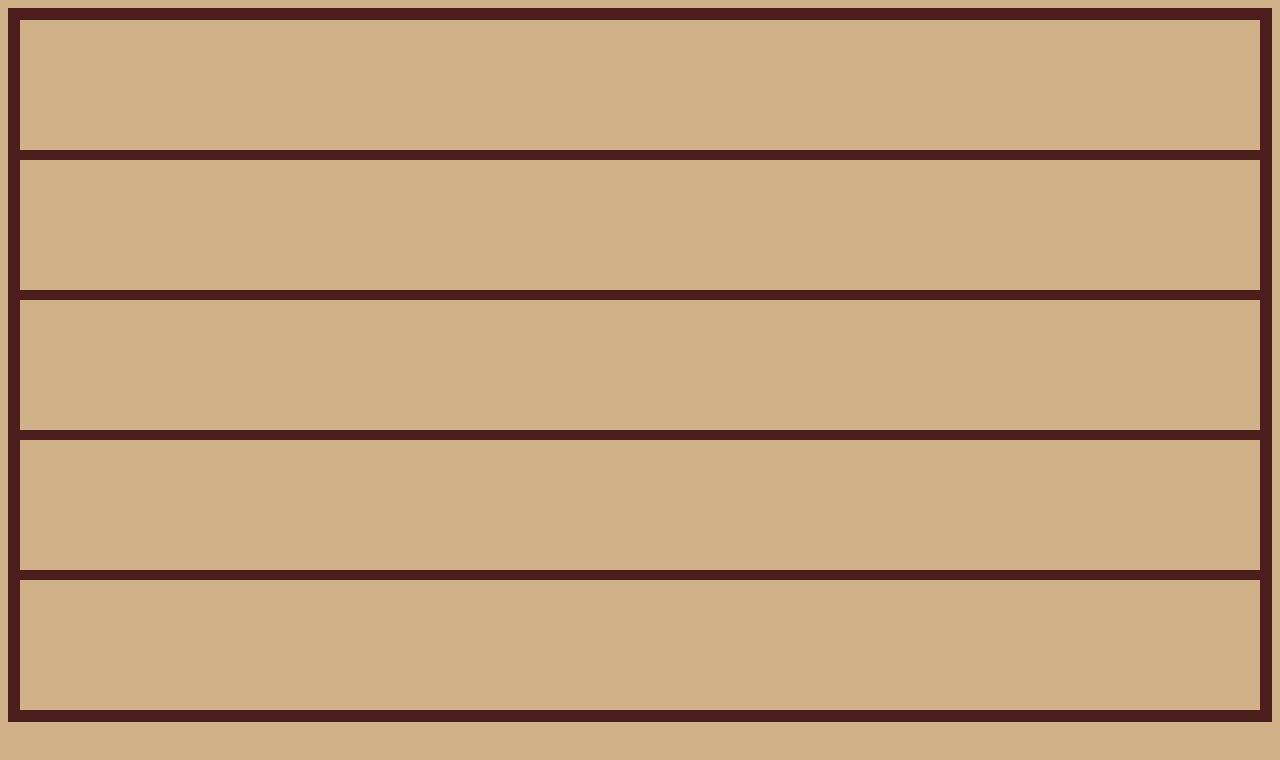
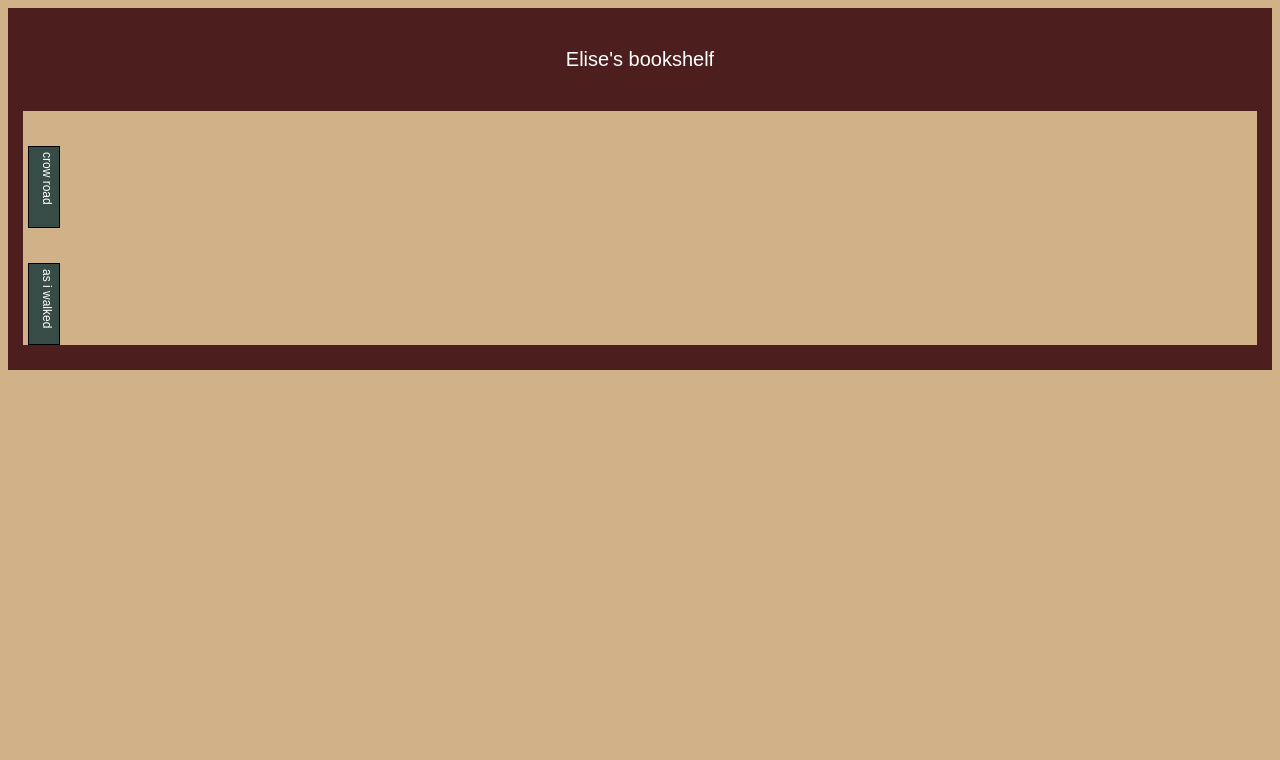
Before and after one commit to elise1365/bookcaseSite, a plain HTML site: page homepage.html in a window 1280 px wide. Drawn offline with Linux system fonts and the light colour scheme.

Commit message:
started adding a function to add each book title from a list onto the page, still needs editing tho!

```diff
--- a/homepage.html
+++ b/homepage.html
@@ -7,7 +7,22 @@
     </head>
 
     <body>
-        <div id="lineContainer"></div>
+        <section>
+           <nav id="navBar">
+            <p id="headingText">Elise's bookshelf</p>
+           </nav>
+        </section>
+        <section>
+            <div class="container">
+                <!-- <div class="bookSpine bookSpine1">hi</div>
+                <div class="bookSpine bookSpine2">hi</div>
+                <div class="bookSpine bookSpine3">hi</div>
+                <div class="bookSpine bookSpine4">hi</div> -->
+                <div id="bookShelf"></div>
+            </div>
+            <div id="lineContainer">
+            </div>
+        </section>
         <script src="script.js"></script>
     </body>
 </html>
--- a/script.js
+++ b/script.js
@@ -1,8 +1,8 @@
 "use strict"
 
-let numOfShelves = 5;
+let numOfShelves = 1;
 
-function drawLines(){
+function drawLines() {
     let lineContainer = document.getElementById("lineContainer");
     for(let i=0;i<numOfShelves-1;i++){
         const line = document.createElement("div");
@@ -12,3 +12,38 @@ function drawLines(){
 }
 
 window.onload = drawLines;
+
+function drawBooks(listOfBooks) {
+    let bookShelf = document.getElementById("bookShelf");
+    for(let i=0;i<listOfBooks.length;i++){
+        // assign a different spine style randomly
+        let randNum = Math.floor(Math.random() * 4) +1;
+        // alert(randNum);
+        let className;
+        if(randNum == 1){
+            className = "bookSpine1"
+        }
+        else if(randNum == 2){
+            className = "bookSpine2"
+        }
+        else if(randNum == 3){
+            className = "bookSpine3"
+        }
+        else if(randNum == 4){
+            className = "bookSpine4"
+        }
+
+        const bookSpine = document.createElement("div");
+        bookSpine.className = className + " bookSpine";
+
+        let title = listOfBooks[i];
+        if(listOfBooks[i].length > 12){
+            title = title.slice(0,12);
+        }
+
+        bookSpine.innerText = title;
+        bookShelf.appendChild(bookSpine);
+    }
+}
+
+window.onload = drawBooks(["crow road", "as i walked out one midsummer morning"]);
--- a/style.css
+++ b/style.css
@@ -1,12 +1,71 @@
+@import url('https://fonts.googleapis.com/css2?family=Roboto:wght@400;700&display=swap');
+
 .line{
     width: 100%;
     height: 10px;
     background-color: #4C1E1E;
-    margin: 130px 0;
+    /* margin: 10px 0 0 0; */
 }
 
 body {
-    border: 12px solid #4C1E1E;
+    border-right: 15px solid #4C1E1E;
+    border-left: 15px solid #4C1E1E;
+    border-bottom: 25px solid #4C1E1E;
     box-sizing: border-box;
     background-color: #D1B187;
+    font-family: 'Lexend', sans-serif;
+    font-weight: 400;
 }
+
+#navBar {
+    border-bottom: 10px solid #4C1E1E;
+    border-top: 10px solid #4C1E1E;
+    box-sizing: border-box;
+    padding: 10px 10px 10px 10px;
+    background-color: #4C1E1E;
+}
+
+#headingText {
+    color: white;
+    font-size: 20px;
+    text-align: center;
+}
+
+.bookSpine {
+    border: 1px solid black;
+    display: flex;
+    color: white;
+    padding: 5px;
+    text-align: center;
+    width: 20px;
+    writing-mode: vertical-rl;
+    font-size: 12px;
+}
+
+.bookSpine1 {
+    background-color: #384C47;
+    height: 70px;
+    margin: 35px 0 0 5px;
+}
+
+.bookSpine2 {
+    background-color: #C77562;
+    height: 100px;
+    margin: 5px 0 0 0;
+}
+
+.bookSpine3 {
+    background-color: #006E90;
+    height: 50px;
+    margin: 55px 0 0 0;
+}
+
+.bookSpine4 {
+    background-color: #7E5A9B;
+    height: 85px;
+    margin: 20px 0 0 0;
+}
+
+.container {
+    display: flex;
+}
```
